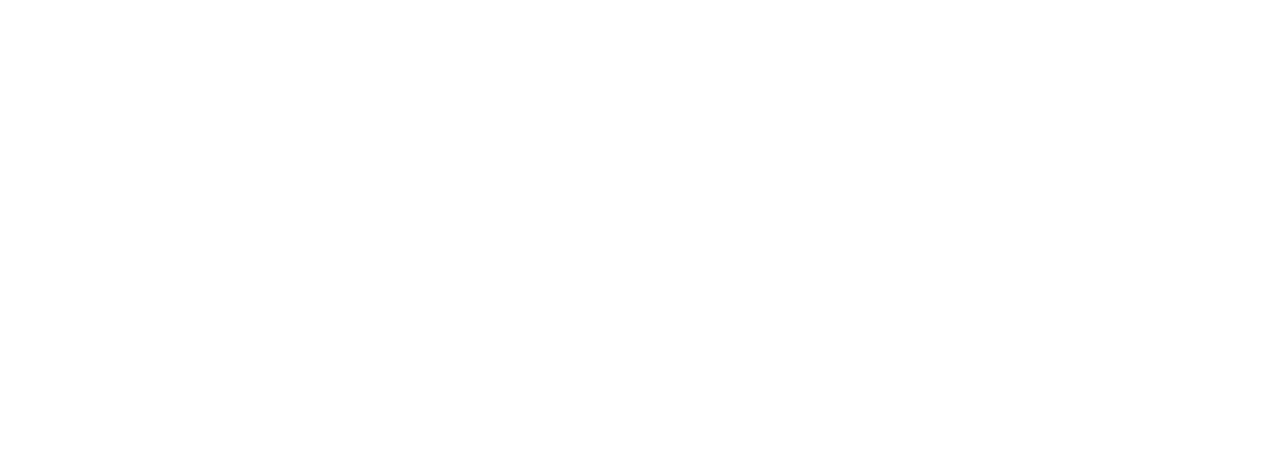
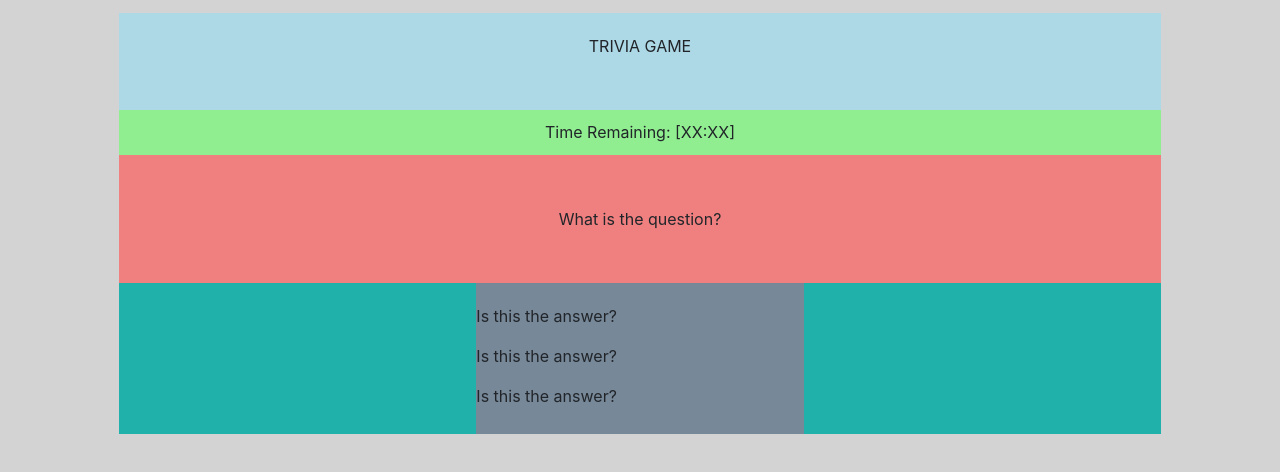
Before and after one commit to mprestonsparks/TriviaGame, a plain HTML site: page index.html in a window 1280 px wide. Drawn offline with nearby package versions, Linux system fonts and the light colour scheme.

Commit message:
bootsrap grid layout complete

```diff
--- a/assets/css/style.css
+++ b/assets/css/style.css
@@ -0,0 +1,39 @@
+
+body {
+    background-color: lightgray;
+}
+
+.container {
+    padding: 1% 5% 2% 5%;
+}
+
+#col-header {
+    background-color: lightblue;
+    padding: 2% 0 5% 0;
+    text-align: center;
+    /* height: 100%; ** TRYING TO MAKE MAIN COLUMN FILL ENTIRE PAGE
+    top: 0px;
+    bottom: 0; */
+}
+
+#col-timer {
+    background-color: lightgreen;
+    padding: 1% 0 1% 0;
+    text-align: center;
+}
+
+#col-question {
+    background-color: lightcoral;
+    padding: 5% 0 5% 0;
+    text-align: center;
+}
+
+#col-answers {
+    background-color: lightslategray;
+    padding: 2% 0 1% 0;
+    text-align: left;
+}
+
+.row4 {
+    background-color: lightseagreen;
+}
--- a/index.html
+++ b/index.html
@@ -7,11 +7,36 @@
     <script src="https://ajax.googleapis.com/ajax/libs/jquery/3.3.1/jquery.min.js"></script>
     <link href="https://stackpath.bootstrapcdn.com/bootstrap/4.3.1/css/bootstrap.min.css" rel="stylesheet" integrity="sha384-ggOyR0iXCbMQv3Xipma34MD+dH/1fQ784/j6cY/iJTQUOhcWr7x9JvoRxT2MZw1T" crossorigin="anonymous">
     <script src="https://stackpath.bootstrapcdn.com/bootstrap/4.3.1/js/bootstrap.min.js" integrity="sha384-JjSmVgyd0p3pXB1rRibZUAYoIIy6OrQ6VrjIEaFf/nJGzIxFDsf4x0xIM+B07jRM" crossorigin="anonymous"></script>
+    <link rel="stylesheet" type="text/css" href="assets/css/style.css">
     <title>Trivia Game</title>
 </head>
 <body>
-
-
+<div class="container"> <!-- CONTAINER -->
+    <div class="row"> <!-- ROW 1-->
+        <div class="col md-12" id="col-header"> <!-- COL 1 -->
+            TRIVIA GAME
+        </div> <!-- END COL 1 -->
+    </div> <!-- END ROW 1 -->
+    <div class="row"> <!-- ROW 2-->
+        <div class="col md-12" id="col-timer"> <!-- COL 1 -->
+            Time Remaining: [XX:XX]
+        </div> <!-- END COL 1 -->
+    </div> <!-- END ROW 2 -->
+    <div class="row"> <!-- ROW 3-->
+        <div class="col md-12" id="col-question"> <!-- COL 1 -->
+            What is the question?
+        </div> <!-- END COL 1 -->
+    </div> <!-- END ROW 3 -->
+    <div class="row row4"> <!-- ROW 4-->
+        <div class="col lg-1"> </div> <!-- COL 1 -->
+        <div class="col lg-10" id="col-answers"> <!-- COL 2 -->
+            <p>Is this the answer?</p>
+            <p>Is this the answer?</p>
+            <p>Is this the answer?</p>
+        </div> <!-- END COL 2 -->
+        <div class="col lg-1"> </div> <!-- COL 3 -->
+    </div> <!-- END ROW 4 -->
+</div> <!-- END CONTAINER -->
 <script src="assets/javascript/app.js"></script>
 </body>
 </html>
```
